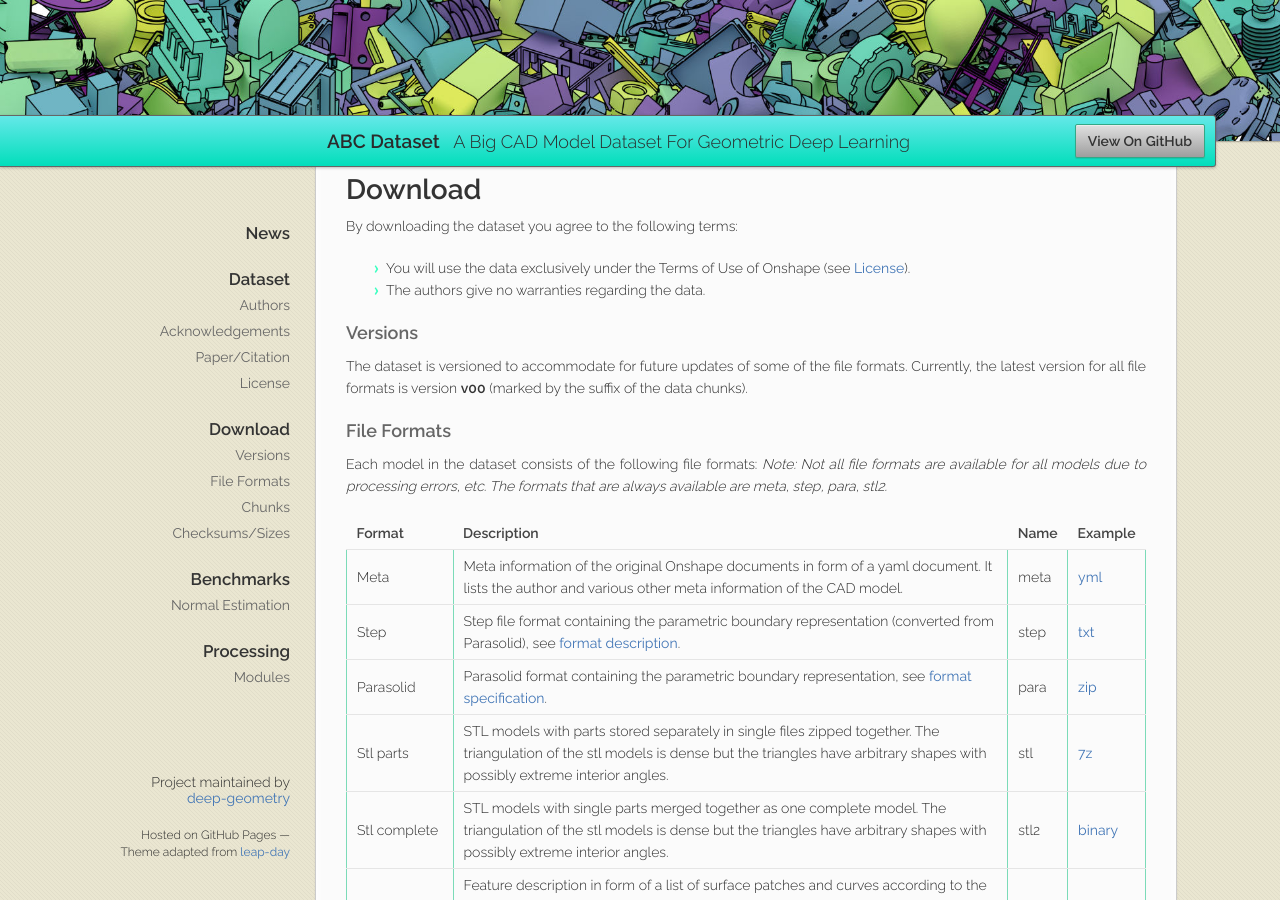
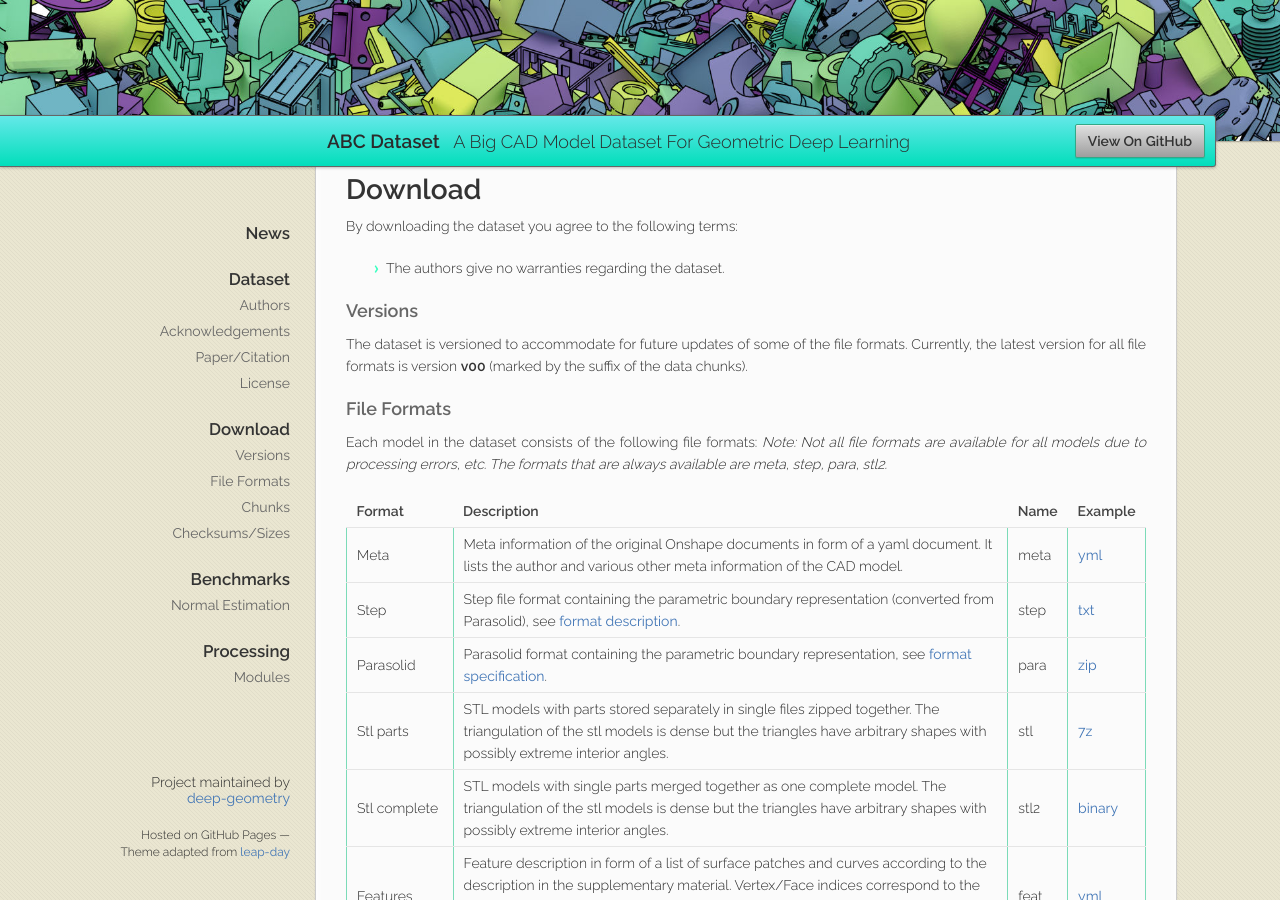
Before and after one commit to deep-geometry/abc-dataset, a Jekyll site: the page built from index.md, in a window 1280 px wide and 900 px high, scrolled down 2102 px. Built offline with Jekyll 4.4.1, drawn with Linux system fonts in a browser that asks for light colours; nearby versions of some CDN libraries; our own code applies the rules of GitHub Pages for plain Markdown files.

Commit message:
Update disclaimer

```diff
--- a/index.md
+++ b/index.md
@@ -74,8 +74,7 @@
 
 By downloading the dataset you agree to the following terms:
 
-* You will use the data exclusively under the Terms of Use of Onshape (see [License](#license)).
-* The authors give no warranties regarding the data.
+* The authors give no warranties regarding the dataset.
 
 
 
```
